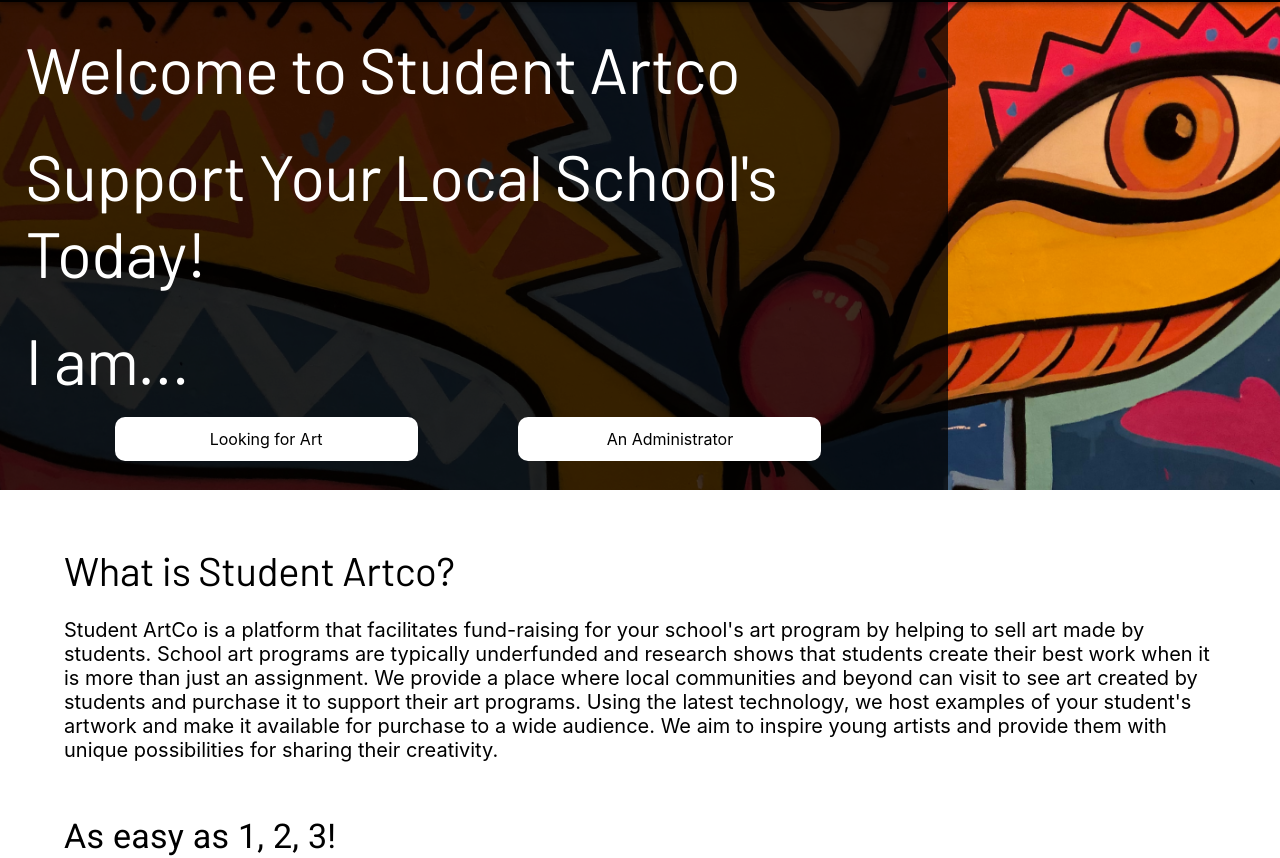
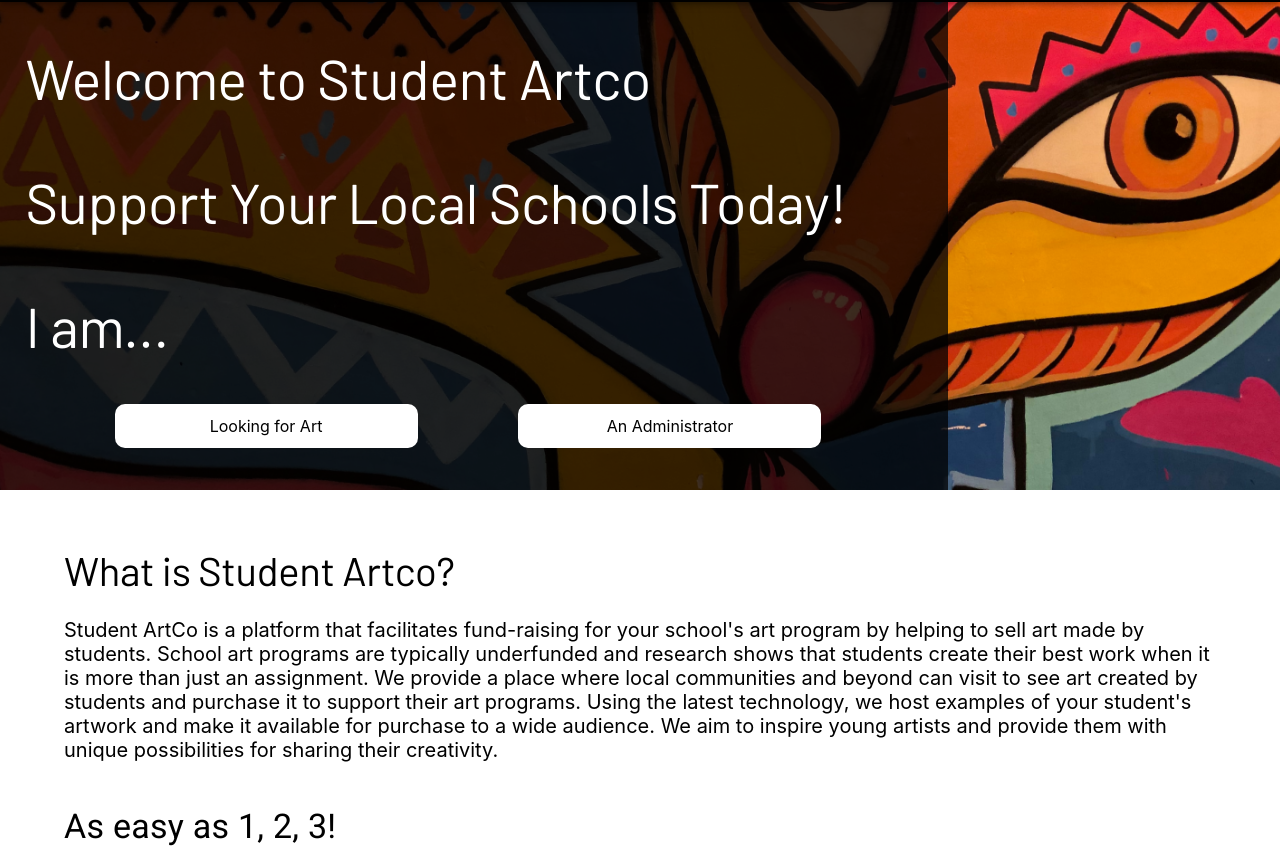
Before and after one commit to BloomTech-Labs/student-art-collection-fe, a React (Create React App) app: page / in a window 1280 px wide. Shown: the part 122-980 px from the top of the page. Built offline with nearby package versions, Linux system fonts and the light colour scheme; no server answers.

Commit message:
apostrophes removed

```diff
--- a/src/views/MainPage.js
+++ b/src/views/MainPage.js
@@ -77,28 +77,28 @@ const MainPage = () => {
                     <Grid className={classes.welcomeMessageContainerStyles} container spacing={3} alignItems='center' justify='space-evenly'>
                         <Grid item xs={12}>
                             {breakpoint ?
-                            <Typography variant="h2" style={{ fontSize: '4rem' }}>
+                            <Typography variant="h2" style={{ fontSize: '3.5rem' }}>
                                 Welcome to Student Artco
                             </Typography>
-                             : <Typography variant="h2" style={{ fontSize: '2rem' }}>
+                             : <Typography variant="h2" style={{ fontSize: '1.5rem' }}>
                              Welcome to Student Artco
                          </Typography>}
                         </Grid>
                         <Grid item xs={12}>
                         {breakpoint ?
-                            <Typography variant="h2" style={{ fontSize: '4rem' }}>
-                                Support Your Local School's Today!
+                            <Typography variant="h2" style={{ fontSize: '3.5rem' }}>
+                                Support Your Local Schools Today!
                             </Typography>
-                             : <Typography variant="h2" style={{ fontSize: '2rem' }}>
-                             Support Your Local School's Today!
+                             : <Typography variant="h2" style={{ fontSize: '1.5rem' }}>
+                             Support Your Local Schools Today!
                          </Typography>}
                         </Grid>
                         <Grid item xs={12}>
                         {breakpoint ?
-                            <Typography variant="h2" style={{ fontSize: '4rem' }}>
+                            <Typography variant="h2" style={{ fontSize: '3.5rem' }}>
                                 I am...
                             </Typography>
-                             : <Typography variant="h2" style={{ fontSize: '2rem' }}>
+                             : <Typography variant="h2" style={{ fontSize: '1.5rem' }}>
                              I am...
                          </Typography>}
                         </Grid>
@@ -127,7 +127,7 @@ const MainPage = () => {
                             </Typography>
                         </Grid>
                         <Grid item xs={12}>
-                            <Typography variant='h4' style={{ marginTop: '30px '}}>
+                            <Typography variant='h4' style={{ marginTop: '20px '}}>
                                 As easy as 1, 2, 3!
                             </Typography>
                         </Grid>
```
